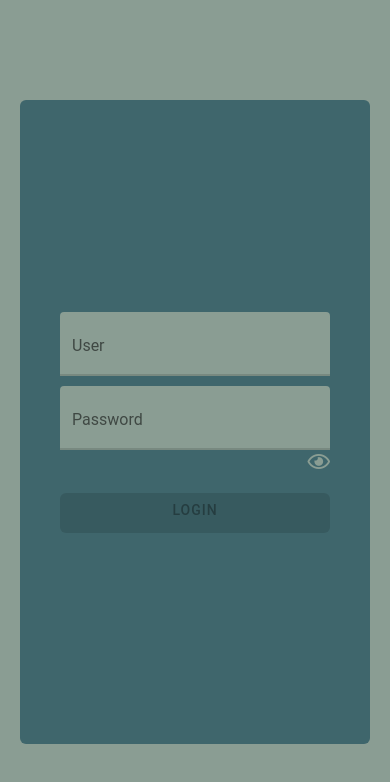
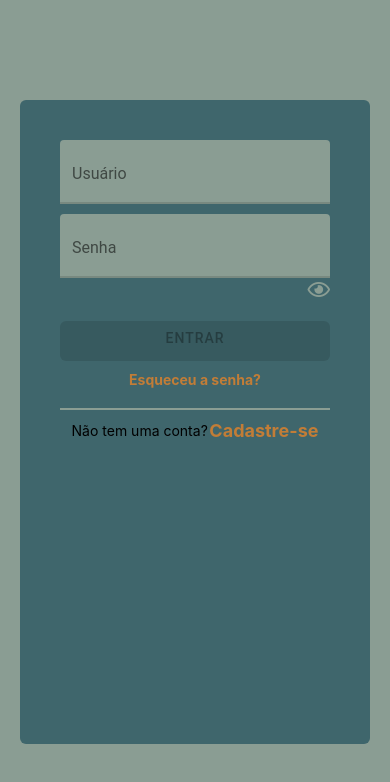
Before and after one commit to CaioLucasNS/textingApp, a React Native app: screen /Login in a window 390 px wide. Shown: the top 782 px of the page. Built offline with nearby package versions, Linux system fonts and the light colour scheme.

Commit message:
add signUp service

```diff
--- a/src/screen/Home/index.js
+++ b/src/screen/Home/index.js
@@ -1,6 +1,12 @@
 import React from 'react';
 import { Text } from 'react-native'
+import { Container } from '../../components/Container';
 
 export function Home() {
-  return <Text>Home here</Text>;
+  return (
+    <Container>
+
+        <Text>Home here</Text>
+    </Container>
+  );
 };
--- a/src/screen/Login/index.js
+++ b/src/screen/Login/index.js
@@ -1,82 +1,142 @@
 import React, {useEffect, useState} from 'react';
-import {View, StyleSheet, Alert} from 'react-native';
+import {View, StyleSheet, Alert, Text} from 'react-native';
 import {Button} from 'react-native-paper';
 import Icon from 'react-native-vector-icons/FontAwesome5';
 
 import {postSignIn} from '../../services/signIn';
 
-import { Container } from '../../components/Container';
-import { TextInput } from '../../components/TextInput';
+import {Container} from '../../components/Container';
+import {TextInput} from '../../components/TextInput';
 
 import colors from '../../styles/global';
+import {postSignUp} from '../../services/signUp';
+import {TouchableOpacity} from 'react-native-gesture-handler';
+import Modal from '../../components/Modal';
 
-export function Login({ navigation }) {
+export function Login({navigation}) {
   const [user, setUser] = useState(''); // 'string'
   const [password, setPassword] = useState(''); // 'string'
   const [disabledButton, setDisabledButton] = useState(true);
   const [hidePassword, setHidePassword] = useState(true);
+  const [visibleModal, setVisibleModal] = useState(false);
 
   useEffect(() => {
-    handleDisabledButton()
+    handleDisabledButton();
   }, [user, password]);
 
-  const handleLogin = () => {
+  const handleSignIn = () => {
     try {
       // TODO: fazer o tratamento do erro caso não faça o login
-      postSignIn({ username: user, password: password }).catch(e => console.error(e));
+      postSignIn({username: user, password: password})
+        .then(res => console.log(res))
+        .catch(e => console.error(e));
+      navigation.navigate('Home');
+    } catch (error) {
+      console.error('[ERROR] SignIn ', error);
+      Alert.alert('Erro ao fazer o login, tente novamente.');
+    }
+  };
 
-      navigation.navigate('Home');
-    } catch {
-      Alert.alert('Erro ao fazer o login, tente novamente.')
+  const handleSignUp = () => {
+    try {
+      postSignUp({username: user, password: password})
+        .then(res => console.log(res))
+        .catch(e => console.error(e));
+      // TODO: navegar de volta para login
+      // navigation.navigate('Home');
+    } catch (error) {
+      console.error('[ERROR] SignUp ', error);
+      Alert.alert('Erro ao fazer o login, tente novamente.');
     }
-  }
+  };
 
-  const handleDisabledButton = () => (
+  const handleDisabledButton = () =>
     user !== '' && password !== ''
-    ? setDisabledButton(false)
-    : setDisabledButton(true)
-  );
+      ? setDisabledButton(false)
+      : setDisabledButton(true);
 
   return (
     <Container>
       <View style={styles.content}>
         <TextInput
-          placeholder="User"
+          placeholder="Usuário"
           onChangeText={text => setUser(text)}
           value={user}
         />
         <View style={{height: 10}} />
 
         <TextInput
-          placeholder="Password"
+          placeholder="Senha"
           onChangeText={text => setPassword(text)}
           value={password}
           secureTextEntry={hidePassword}
         />
-        <View
-          style={{ justifyContent: 'flex-end', alignItems: 'flex-end' }}
-        >
+        <View style={{alignItems: 'flex-end'}}>
           <Icon
             name="eye"
             size={20}
-            color={hidePassword ? "#8a9d93" : "#c6c6c6"}
+            color={hidePassword ? '#8a9d93' : '#c6c6c6'}
             onPress={() => setHidePassword(!hidePassword)}
           />
         </View>
 
-
         <View style={{height: 20}} />
 
         <Button
-          title="Login"
           color={colors.orange}
           mode="contained"
           style={{borderRadius: 6, height: 40}}
-          onPress={handleLogin}
-          disabled={disabledButton}
+          onPress={handleSignIn}
+          disabled={disabledButton}>
+          Entrar
+        </Button>
+
+        <View style={{height: 10}} />
+
+        <TouchableOpacity onPress={handleSignUp}>
+          <Text
+            style={{
+              fontSize: 14,
+              fontWeight: 'bold',
+              textAlign: 'center',
+              color: colors.orange,
+            }}>
+            Esqueceu a senha?
+          </Text>
+        </TouchableOpacity>
+
+        <View style={styles.singUpContainer}>
+          <Text>Não tem uma conta?</Text>
+          <TouchableOpacity onPress={() => setVisibleModal(true)}>
+            <Text
+              style={{
+                fontSize: 18,
+                fontWeight: 'bold',
+                color: colors.orange,
+              }}>
+              Cadastre-se
+            </Text>
+          </TouchableOpacity>
+        </View>
+
+        <Modal
+          visible={visibleModal}
+          onDismiss={() => setVisibleModal(false)}
         >
-          Login
-        </Button>
+          <TextInput
+            placeholder="Usuário"
+            onChangeText={text => setUser(text)}
+            value={user}
+          />
+          <View style={{height: 10}} />
+
+          <TextInput
+            placeholder="Senha"
+            onChangeText={text => setPassword(text)}
+            value={password}
+            secureTextEntry={hidePassword}
+          />
+        </Modal>
       </View>
     </Container>
   );
@@ -94,4 +154,14 @@ const styles = StyleSheet.create({
     borderRadius: 6,
     justifyContent: 'center',
   },
+  singUpContainer: {
+    flexDirection: 'row',
+    justifyContent: 'space-evenly',
+    alignItems: 'center',
+
+    top: 20,
+    borderTopWidth: 2,
+    borderColor: colors.containerPrimary,
+    padding: 10,
+  },
 });
--- /dev/null
+++ b/src/services/signUp.js
@@ -0,0 +1,20 @@
+import api from './api';
+
+// TODO:
+export const postSignUp = async ({username, password}) => {
+  const apiBody = {
+    username,
+    password,
+  };
+
+  try {
+    await api
+      .post('sign-up', apiBody)
+      .then(res => JSON.stringify(res.data))
+      .then(data => console.log('data =', data))
+      .catch(err => console.error('[error] ', err));
+  } catch (error) {
+    console.error('[ERROR] ', error);
+    return Promise.reject(error);
+  }
+};
```
